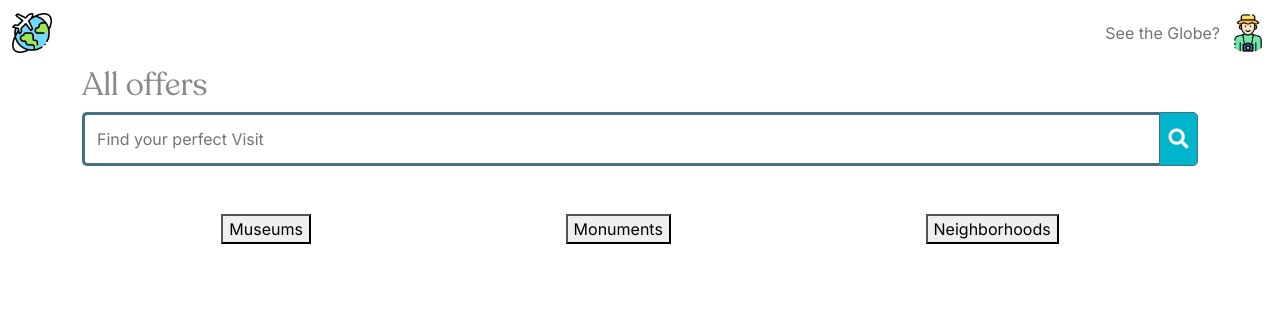
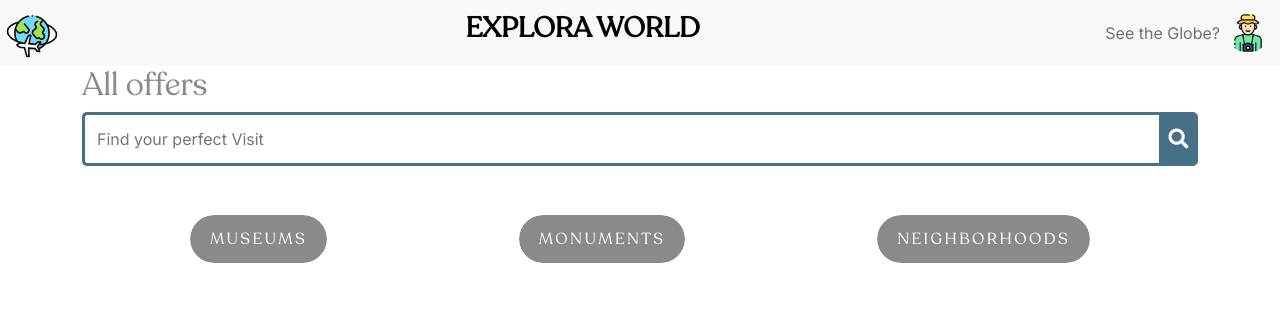
Before and after one commit to anjacquemin/rails_explora_world, a Rails app: page /offers in a window 1280 px wide. Shown: the top 309 px of the page. Run offline with Rails 7, Linux system fonts and the light colour scheme; a user stored in the database is signed in; data comes from the database, SQL or seed files in the repository; style sheets or scripts are compiled from the project's sources; some libraries are stand-ins or nearby versions.

Commit message:
Modif index + conflits regles

```diff
--- /dev/null
+++ b/app/assets/stylesheets/components/_button.scss
@@ -0,0 +1,43 @@
+.btn-ghost {
+	display: inline-block;
+	padding: .75rem 1.25rem;
+	border-radius: 10rem;
+	color: #fff;
+	text-transform: uppercase;
+	font-size: 1rem;
+	letter-spacing: .15rem;
+	transition: all .3s;
+	position: relative;
+	overflow: hidden;
+	z-index: 1;
+  font-family: $headers-font;
+	&:after {
+		content: '';
+		position: absolute;
+		bottom: 0;
+		left: 0;
+		width: 100%;
+		height: 100%;
+		background-color: $text_gray;
+		border-radius: 10rem;
+		z-index: -2;
+	}
+	&:before {
+		content: '';
+		position: absolute;
+		bottom: 0;
+		left: 0;
+		width: 0%;
+		height: 100%;
+		background-color: darken($blue, 15%);
+		transition: all .3s;
+		border-radius: 10rem;
+		z-index: -1;
+	}
+	&:hover {
+		color: #fff;
+		&:before {
+			width: 100%;
+		}
+	}
+}
--- a/app/assets/stylesheets/components/_index.scss
+++ b/app/assets/stylesheets/components/_index.scss
@@ -2,6 +2,8 @@
 @import "alert";
 @import "avatar";
 @import "navbar";
+@import "button";
+
 
 @import "banner";
 
--- a/app/assets/stylesheets/components/_navbar.scss
+++ b/app/assets/stylesheets/components/_navbar.scss
@@ -1,7 +1,13 @@
 .navbar-lewagon {
   justify-content: space-between;
-  background: white;
+  background: #F8F8F8;
   opacity:1;
+  border: 0.5px;
+}
+
+h3 {
+  font-family: $headers-font;
+
 }
 
 .navbar-lewagon .navbar-collapse {
@@ -11,3 +17,14 @@
 .navbar-lewagon .navbar-brand img {
   width: 40px;
 }
+
+.navbar-brand{
+
+  animation:rotation 2.5s normal infinite linear;
+
+}
+
+@keyframes rotation {
+  from {transform: rotate(0deg);}
+  to {transform: rotate(359deg);}
+}
--- a/app/assets/stylesheets/components/_search_bar.scss
+++ b/app/assets/stylesheets/components/_search_bar.scss
@@ -22,7 +22,7 @@
 .search-button {
   width: 40px;
   border: 1px solid $blue;
-  background: #00B4CC;
+  background: $blue;
   text-align: center;
   color: #fff;
   border-radius: 0 5px 5px 0;
--- a/app/views/offers/index.html.erb
+++ b/app/views/offers/index.html.erb
@@ -19,58 +19,14 @@
   <div data-controller="categories">
 
     <div class="tab container mt-5 d-flex justify-content-around">
-      <button id="button6" class="tablinks tab-button" data-action="click->categories#openTab" data-tab="Museums">Museums</button>
-      <button id="button7" class="tablinks tab-button" data-action="click->categories#openTab" data-tab="Monuments">Monuments</button>
-      <button id="button8" class="tablinks tab-button" data-action="click->categories#openTab" data-tab="Neighborhoods">Neighborhoods</button>
+      <button class="btn btn-ghost" data-action="click->categories#openTab" data-tab="Museums">Museums</button>
+      <button class="btn btn-ghost" data-action="click->categories#openTab" data-tab="Monuments">Monuments</button>
+      <button class="btn btn-ghost" data-action="click->categories#openTab" data-tab="Neighborhoods">Neighborhoods</button>
     </div>
 
-    <div d-flex id="Museums">
-      <div class="cards my-5">
-        <% museums = @offers.select { |offer| offer.category.name == "Museum"} %>
-        <% museums.each do |museum| %>
-          <div class="card-category" style="background-image: linear-gradient(rgba(0,0,0,0.3), rgba(0,0,0,0.3)), url(https://www.visitberlin.de/system/files/styles/visitberlin_teaser_single_visitberlin_mobile_1x/private/image/Berlin_SommerIMG_0677_c_visitBerlin_Foto_Thomas_Kierok_web.jpg?h=1c9b88c9&itok=rTtJ0q51)">
-            <div class="text">
-              <h3 class="title"><%=museum.title%></h3>
-              <p><%=museum.description%></p>
-              <p><%=museum.category.name%></p>
-              <p><%= link_to "See more", offer_path(museum) %></p>
-            </div>
-          </div>
-        <% end %>
-      </div>
-    </div>
-
-    <div d-flex id="Monuments">
-      <div class="cards my-5">
-        <% monuments = @offers.select { |offer| offer.category.name == "Monument"} %>
-        <% monuments.each do |monument| %>
-          <div class="card-category" style="background-image: linear-gradient(rgba(0,0,0,0.3), rgba(0,0,0,0.3)), url(https://www.visitberlin.de/system/files/styles/visitberlin_teaser_single_visitberlin_mobile_1x/private/image/Berlin_SommerIMG_0677_c_visitBerlin_Foto_Thomas_Kierok_web.jpg?h=1c9b88c9&itok=rTtJ0q51)">
-            <div class="text">
-              <h3 class="title"><%=monument.title%></h3>
-              <p><%=monument.description%></p>
-              <p><%=monument.category.name%></p>
-              <p><%= link_to "See more", offer_path(monument) %></p>
-            </div>
-          </div>
-        <% end %>
-      </div>
-    </div>
-
-    <div d-flex id="Neighborhoods">
-      <div class="cards my-5">
-        <% neighborhoods = @offers.select { |offer| offer.category.name == "Neighborhood"} %>
-        <% neighborhoods.each do |neighborhood| %>
-          <div class="card-category" style="background-image: linear-gradient(rgba(0,0,0,0.3), rgba(0,0,0,0.3)), url(https://www.visitberlin.de/system/files/styles/visitberlin_teaser_single_visitberlin_mobile_1x/private/image/Berlin_SommerIMG_0677_c_visitBerlin_Foto_Thomas_Kierok_web.jpg?h=1c9b88c9&itok=rTtJ0q51)">
-            <div class="text">
-              <h3 class="title"><%=neighborhood.title%></h3>
-              <p><%=neighborhood.description%></p>
-              <p><%=neighborhood.category.name%></p>
-              <p><%= link_to "See more", offer_path(neighborhood) %></p>
-            </div>
-          </div>
-        <% end %>
-      </div>
-    </div>
+    <%= render "shared/card_index", locals: {category: @offers.select { |offer| offer.category.name == "Museum"}, category_name: "Museums" } %>
+    <%= render "shared/card_index", locals: {category: @offers.select { |offer| offer.category.name == "Monument"}, category_name: "Monuments"} %>
+    <%= render "shared/card_index", locals: {category: @offers.select { |offer| offer.category.name == "Neighborhood"}, category_name: "Neighborhoods"} %>
 
 
 
--- /dev/null
+++ b/app/views/shared/_card_index.html.erb
@@ -0,0 +1,17 @@
+
+<div id="<%= locals[:category_name] %>">
+  <div class="cards my-3">
+    <% locals[:category].each do |offer| %>
+      <div class="card-category mb-4">
+        <img class="pic" src="https://www.visitberlin.de/system/files/styles/visitberlin_teaser_single_visitberlin_mobile_1x/private/image/Berlin_SommerIMG_0677_c_visitBerlin_Foto_Thomas_Kierok_web.jpg?h=1c9b88c9&itok=rTtJ0q51" alt="Grapefruit slice atop a pile of other slices">
+        <div class="text">
+          <h3 class="title"><%=offer.title%></h3>
+          <p><%=offer.description%></p>
+        </div>
+        <div class="card-text">
+          <%= link_to "See more", offer_path(offer) %>
+        </div>
+      </div>
+    <% end %>
+  </div>
+</div>
--- a/app/views/shared/_navbar.html.erb
+++ b/app/views/shared/_navbar.html.erb
@@ -7,6 +7,10 @@
     <button class="navbar-toggler" type="button" data-bs-toggle="collapse" data-bs-target="#navbarSupportedContent" aria-controls="navbarSupportedContent" aria-expanded="false" aria-label="Toggle navigation">
       <span class="navbar-toggler-icon"></span>
     </button>
+
+    <div class="text">
+      <h3>EXPLORA WORLD</h3>
+    </div>
 
     <div class="collapse navbar-collapse" id="navbarSupportedContent">
       <ul class="navbar-nav me-auto">
```
